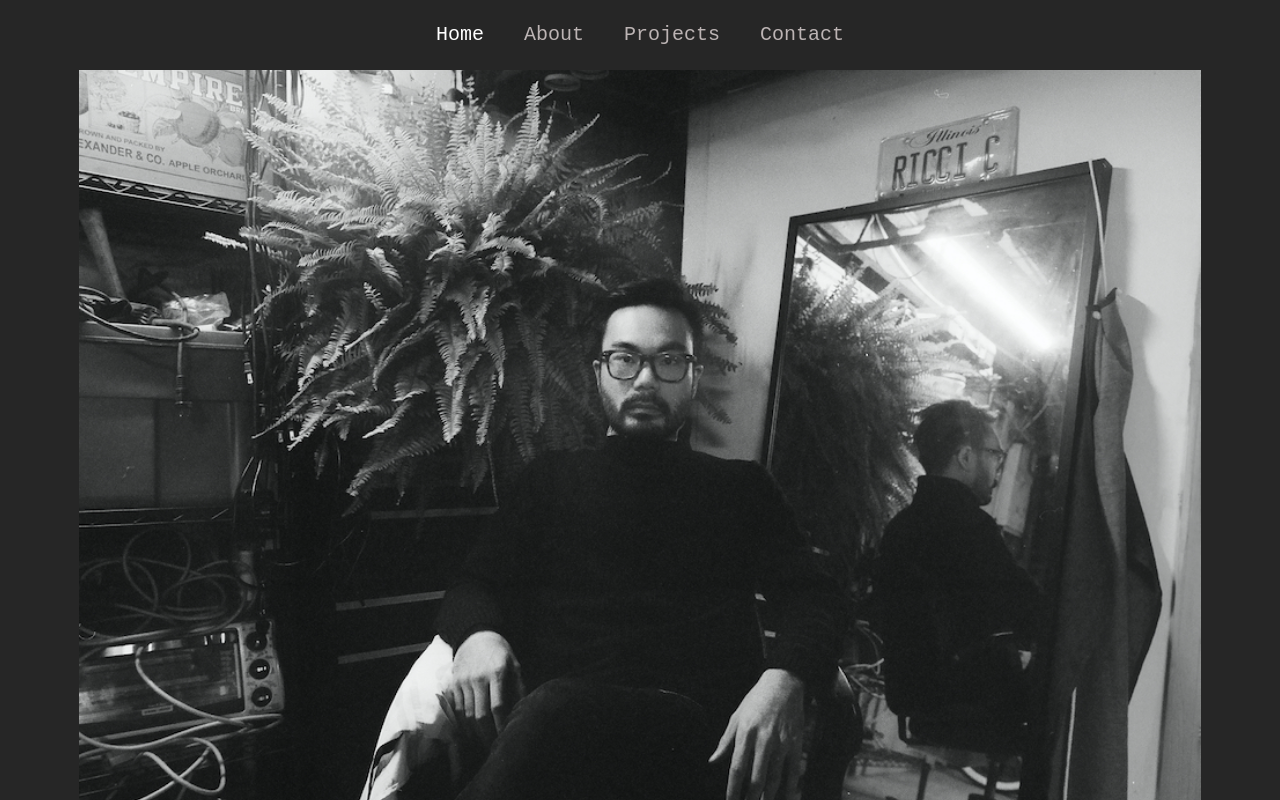
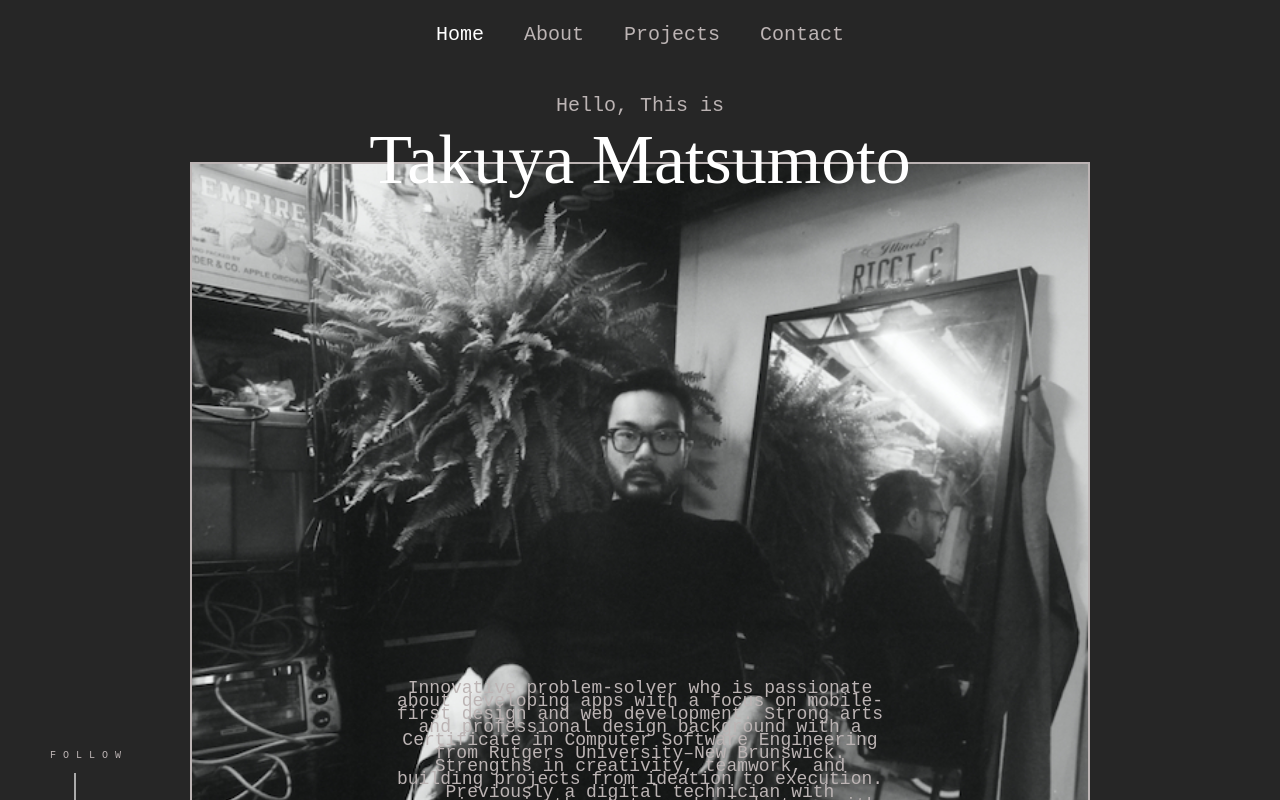
Before and after one commit to TakuyaMats/React-Portfolio, a React (Create React App) app: page / in a window 1280 px wide. Shown: the top 800 px of the page. Built offline with nearby package versions, Linux system fonts and the light colour scheme.

Commit message:
got my hero page done.

```diff
--- a/src/components/HeroSection/HeroSection.js
+++ b/src/components/HeroSection/HeroSection.js
@@ -8,15 +8,150 @@ import ScrollDown from '../../assets/img/scroll-down-arrow.svg';
 
 const HeroStyle = styled.div`
     background-color: var(--dark-bg);
+    .hero {
+        height: 100vh;
+        min-height: 1000px;
+        width: 100%;
+        text-align: center;
+        display: flex;
+        align-items: center;
+        justify-content: center;
+        position: relative;
+    }
+    .hero__heading {
+        font-size: 2rem;
+        margin-bottom: -4rem;
+        position: relative;
+        span {
+            display: inline-block;
+            width: 100%;
+        }
+        .hero__name {
+            font-size: 7rem;
+            font-family: "Montserrat SemiBold";
+            color: var(--white);
+        }
+    }
+    .hero__img {
+        max-width: 900px;
+        width: 100%;
+        height: 800px;
+        margin: 0 auto;
+        border: 2px solid var(--gray-1);
+    }
+    .hero__info {
+        margin-top: -28rem;
+    }
+    .hero__social,
+    .hero__scrollDown {
+        display: flex;
+        flex-direction: column;
+        gap: 2rem;
+        position: absolute;
+        bottom: 20px;
+        width: 50px;
+    }
+    .hero__social {
+        left: 50px;
+    }
+    .hero__scrollDown {
+        right: 50px;
+    }
+    .hero__social__indicator,
+    .hero__scrollDown {
+        width: 50px;
+        p {
+            font-size: 1.6rem
+            transform: translateY(-70px) rotate(90deg);
+            letter-spacing: .7rem;
+            text-transform: uppercase;
+        }
+        img {
+            max-height: 45px;
+            width: 16px;
+            margin: 0 auto;
+            object-fit: contain;
+        }
+    }
+    .hero__scrollDown {
+        img {
+            max-height: 70px;
+        }
+    }
+    .hero__social__text {
+        ul {
+            li {
+                margin-bottom: 1rem;
+            }
+            a {
+                display: inline-block;
+                font-size: 1.6rem;
+                transform: rotate(-90deg);
+                letter-spacing: 5px;
+                margin-bottom: 2rem;
+            }
+        }
+    }
+    @media only screen and (max-width: 768px) {
+        .hero {
+            min-height: 750px;
+        }
+        .hero__heading {
+            font-size: 1.4rem;
+            margin-bottom: -3rem;
+            .hero__name {
+                font-size: 4.5rem;
+            }
+        }
+        .hero__img {
+            height: 300px;
+        }
+        .hero__info {
+            margin-top: 3rem;
+        }
+        .hero__social {
+            left: 0px;
+            bottom: 15%;
+            width: 20px;
+            .hero__social__indicator {
+                width: 20px;
+                p {
+                    font-size: 1.2rem;
+                }
+                img {
+                    max-height: 22px;
+                }
+            }
+            .hero__social__text {
+                ul {
+                    li {
+                        a {
+                            font-size: 1.2rem;
+                            margin-bottom: 1rem;
+                        }
+                    }
+                }
+            }
+        }
+        .hero__scrollDown {
+            right: 0;
+            width: 20px;
+            gap: 1rem;
+            p {
+                font-size: 1.3rem;
+            }
+        }
+    }
 `;
 
 function HeroSection() {
     return (
         <HeroStyle>
+            <div className="hero">
                 <div className="container">
                     <h1 className="hero__heading">
-                    <span>Hello This is</span>
-                    <span>Takuya Matsumoto</span>
+                        <span>Hello, This is</span>
+                        <span className="hero__name">Takuya Matsumoto</span>
                     </h1>
                     <div className="hero__img">
                         <img src={HeroImg} alt="" />
@@ -30,17 +165,17 @@ function HeroSection() {
                         </PText>
                         <Button btnLink="/projects" btnText="see my works" />
                     </div>
-                <div className="hero__socials">
+                    <div className="hero__social">
                         <div className="hero__social__indicator">
                             <p>Follow</p>
                             <img src={SocialMediaArrow} alt="" />
                         </div>
-                    <div className="hero_social_text">
+                        <div className="hero__social__text">
                             <ul>
                                 <li>
-                                <a href="#" target="_blank" rel="noreferrer">IG</a>
-                                <a href="#" target="_blank" rel="noreferrer">GH</a>
-                                <a href="#" target="_blank" rel="noreferrer">LI</a>
+                                    <a href="https://www.instagram.com/takuyamats/" target="_blank" rel="noreferrer">IG</a>
+                                    <a href="https://github.com/TakuyaMats" target="_blank" rel="noreferrer">GH</a>
+                                    <a href="https://www.linkedin.com/in/takuyamatsumoto90/" target="_blank" rel="noreferrer">LI</a>
                                 </li>
                             </ul>
                         </div>
@@ -50,6 +185,7 @@ function HeroSection() {
                         <img src={ScrollDown} alt="" />
                     </div>
                 </div>
+            </div>
         </HeroStyle>
     )
 }
```
Also changed, not shown: src/assets/img/Hero.jpeg. Lines whose indentation alone changed are shown as unchanged.
